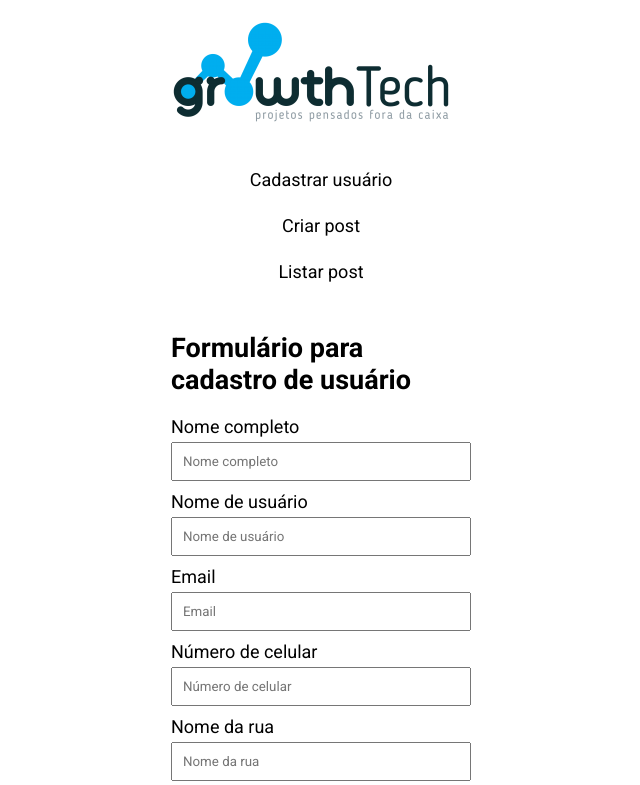
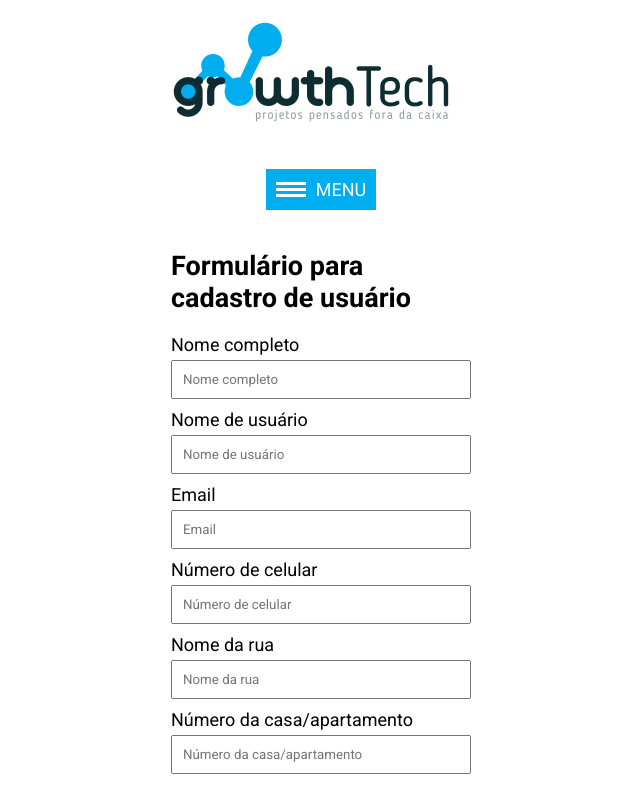
Before and after one commit to danilobandeira29/growth-tech-frontend, a React (Create React App) app: page / in a window 1280 px wide. Shown: the top 785 px of the page, without its empty margins (319-959 px from the left). Built offline with nearby package versions, Linux system fonts and the light colour scheme; the HTML template or start-up script is replaced by a standard one.

Commit message:
feat: add menu button

```diff
--- a/src/App.tsx
+++ b/src/App.tsx
@@ -1,12 +1,27 @@
+import { useState } from 'react'
 import logoGrowth from './assets/logo.png'
 import './styles/global.css'
 
 function App() {
+  const [stateMenuButton, setStateMenuButton] = useState(false)
+
+  function handleMenuButton() {
+    setStateMenuButton(!stateMenuButton)
+  }
+
   return (
     <div className='container'>
       <img src={logoGrowth} alt='Growth tech logo'/>
       <header className='header'>
-        <nav>
+        <button type='button' className='menu-button' onClick={handleMenuButton}>
+          Menu
+          <div className='menu-icon'>
+            <span className='first-bar'></span>
+            <span className='second-bar'></span>
+            <span className='third-bar'></span>
+          </div>
+        </button>
+        {stateMenuButton ? (<nav>
           <ul>
             <li>
               <a href='/user'>Cadastrar usuário</a>
@@ -18,7 +33,7 @@ function App() {
               <a href='/allPost'>Listar post</a>
             </li>
           </ul>
-        </nav>
+        </nav>) : null}
       </header>
       <main>
         <h2 className='title-secundary'>Formulário para cadastro de usuário</h2>
@@ -50,7 +65,7 @@ function App() {
           <label htmlFor='companyName'>Nome da empresa</label>
           <input type='text' placeholder='Nome da empresa' name='companyName' />
 
-          <button type='submit'>
+          <button type='submit' className='submit-button'>
             Cadastrar
           </button>
         </form>
```
